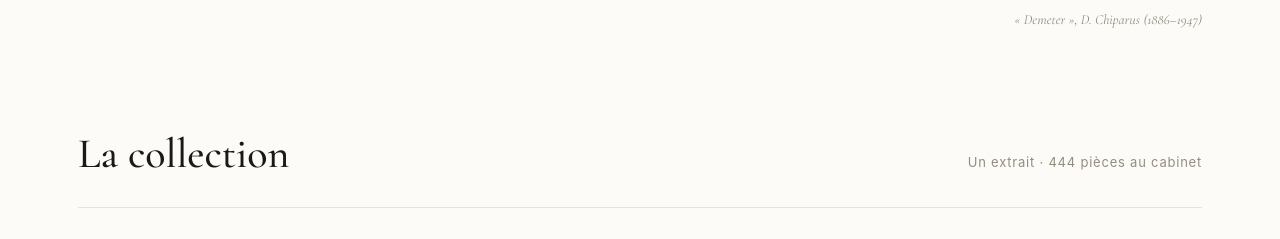
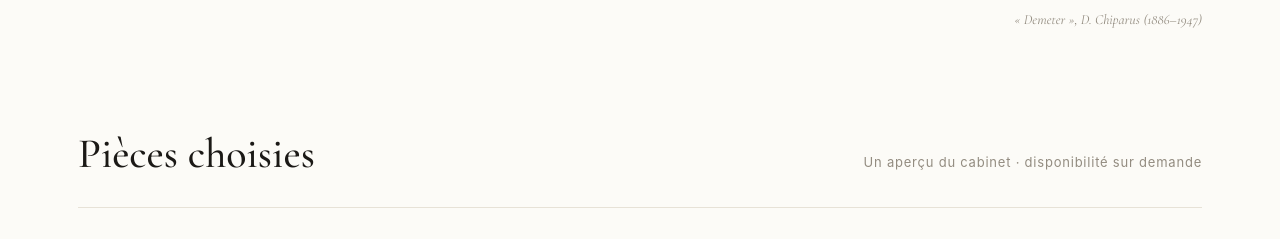
Before and after one commit to saxopa/bdx-prosp-fcbabaf5, a plain HTML site: page demos/guillaume-drai.html in a window 1280 px wide. Shown: the part 826-1065 px from the top of the page. Drawn offline with nearby package versions, Linux system fonts and the light colour scheme.

Commit message:
Fix: 10.jpg manquante (404) + reformulation 'pieces choisies, dispo sur demande'

```diff
--- a/demos/guillaume-drai.html
+++ b/demos/guillaume-drai.html
@@ -149,8 +149,8 @@ footer .b{font-family:var(--serif);font-size:19px;letter-spacing:.06em;color:var
 <section class="collection" id="collection">
   <div class="wrap">
     <div class="shead">
-      <h2 class="serif">La collection</h2>
-      <div class="meta">Un extrait · 444 pièces au cabinet</div>
+      <h2 class="serif">Pièces choisies</h2>
+      <div class="meta">Un aperçu du cabinet · disponibilité sur demande</div>
     </div>
     <div class="gal" id="gal">
       <div class="tile" data-i="0"><div class="frame"><img src="drai-photos/02.jpg" loading="lazy" alt="Demeter, panthère à l'affût"></div><h3 class="serif">« Demeter », panthère à l'affût</h3><div class="ds">D. Chiparus (1886–1947) · régule</div></div>
@@ -164,6 +164,7 @@ footer .b{font-family:var(--serif);font-size:19px;letter-spacing:.06em;color:var
       <div class="tile" data-i="8"><div class="frame"><img src="drai-photos/01.jpg" loading="lazy" alt="Faïence Cuisinier, Jules Vieillard"></div><h3 class="serif">Faïence « Cuisinier »</h3><div class="ds">Jules Vieillard, Bordeaux</div></div>
       <div class="tile" data-i="9"><div class="frame"><img src="drai-photos/03.jpg" loading="lazy" alt="Objet d'art"></div><h3 class="serif">Objet d'art</h3><div class="ds">Cabinet Guillaume Drai</div></div>
     </div>
+    <p style="text-align:center;color:var(--mut);font-size:13px;margin-top:34px">Pièces présentées au fil des années — certaines déjà vendues. Pour une pièce précise ou une recherche, contactez le cabinet.</p>
   </div>
 </section>
 
```
Also changed, not shown: demos/drai-photos/01.jpg, demos/drai-photos/02.jpg, demos/drai-photos/03.jpg, demos/drai-photos/04.jpg, demos/drai-photos/05.jpg, demos/drai-photos/06.jpg, demos/drai-photos/07.jpg, demos/drai-photos/08.jpg, demos/drai-photos/09.jpg, demos/drai-photos/10.jpg (added).
